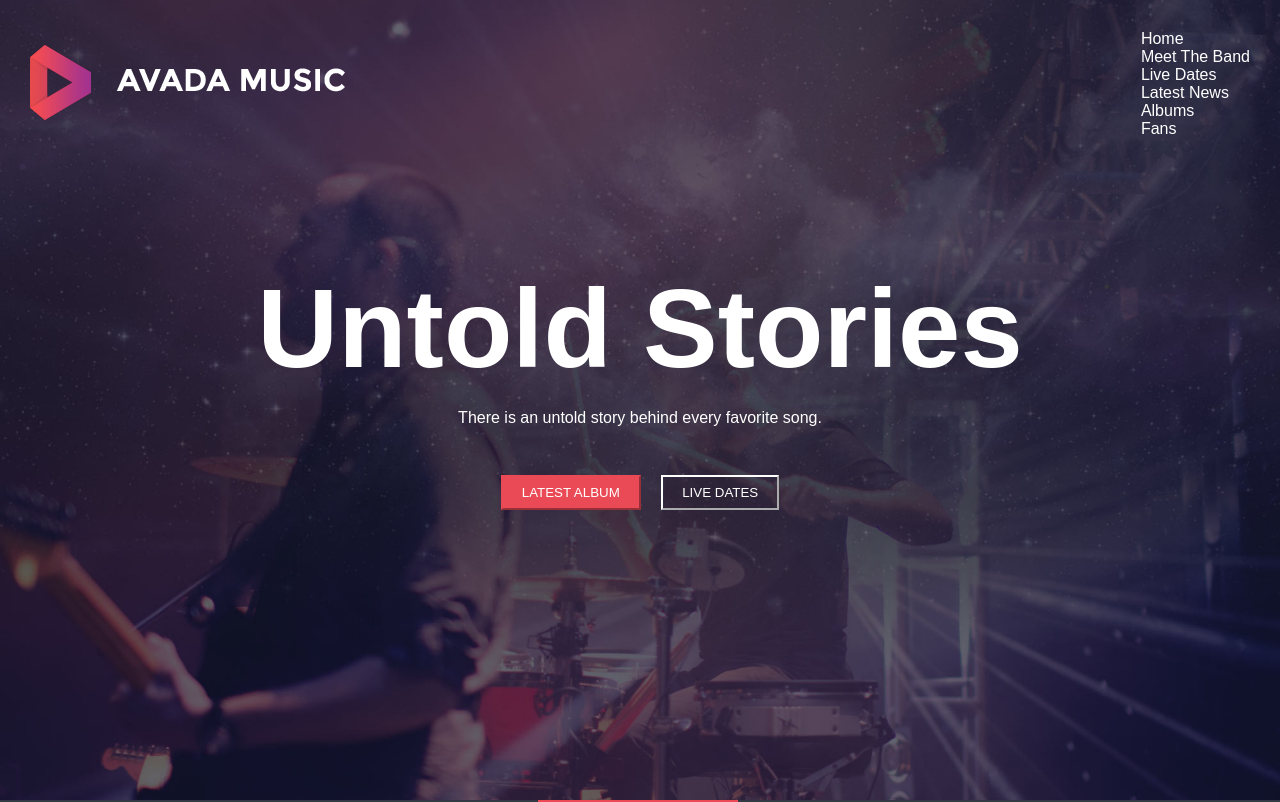
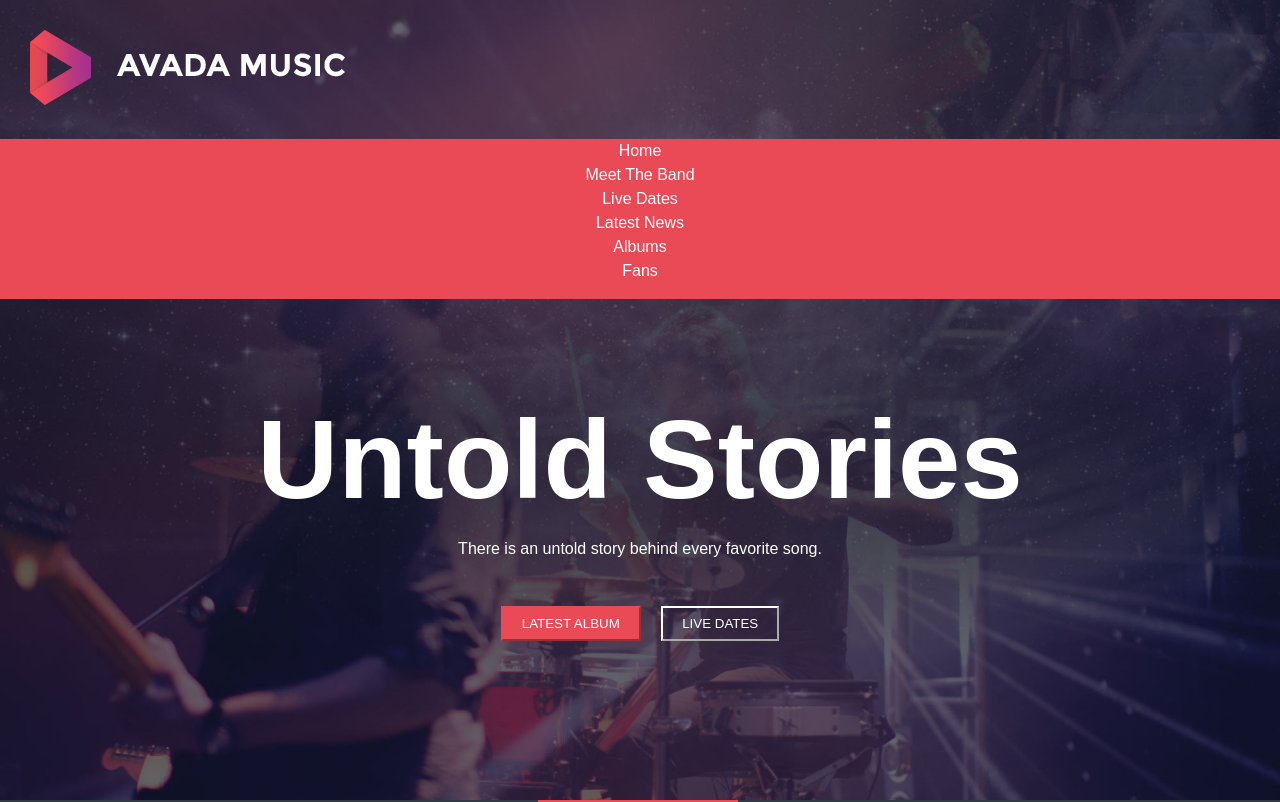
Before and after one commit to SimoneCorona/proj-html-vuejs, a Vue app: page / in a window 1280 px wide. Shown: the top 802 px of the page. Built offline with nearby package versions, Linux system fonts and the light colour scheme.

Commit message:
try function with no resulte, rage quit

```diff
--- a/src/components/MyHeader.vue
+++ b/src/components/MyHeader.vue
@@ -7,9 +7,10 @@
             <div>
                 <i class="fas fa-bars"></i>
             </div>
-            <div>
-                <p v-for="(element, index) in menu" :key="index">{{ element }}</p>
-            </div>
+        </div>
+
+        <div class="menu">
+            <p v-for="(element, index) in menu" :key="index">{{ element }}</p>
         </div>
         <div class="header-content">
             <h1>Untold Stories</h1>
@@ -21,6 +22,7 @@
         </div>
         <div class="red-line"></div>
     </header>
+
 </template>
 
 <script>
@@ -28,12 +30,13 @@ export default {
     name: 'MyHeader',
     props: {
        menu: Array
-    },
+    }
 }
 </script>
 
 <style scoped lang="scss">
 @import "../style/variable.scss";
+
 
     header{
         background-image: url(../assets/img/home_slider.jpg);
@@ -42,7 +45,6 @@ export default {
         background-position: center;
         color: white;
         height: 100vh;
-
         .container-logo {
             display: flex;
             align-items: center;
@@ -52,6 +54,12 @@ export default {
             i {
                 font-size: 1.5rem;
             }
+        }
+        .menu {
+            background-color: $brand-primary-btn-color;
+            text-align: center;
+            line-height: 1.5rem;
+            padding-bottom: 1rem;
         }
         .header-content {
             text-align: center;
--- a/src/components/MyLiveDates.vue
+++ b/src/components/MyLiveDates.vue
@@ -21,8 +21,9 @@ export default {
 
     props: {
        live: Object,
-    }
+    },
 }
+
 </script>
 
 <style scoped lang="scss">
--- a/src/components/MyMain.vue
+++ b/src/components/MyMain.vue
@@ -109,27 +109,32 @@ export default {
                 {
                     date: "17/08/2020",
                     name: "GEM FESTIVAL 2020",
-                    state: "ANAKALIA, GEORGIA"
+                    state: "ANAKALIA, GEORGIA",
+                    showCard: true,
                 },
                 {
                     date: "24/9/2020",
                     name: "GROOVFEST",
-                    state: "DOMINIC REPUBLIC"
+                    state: "DOMINIC REPUBLIC",
+                    showCard: true,
                 },
                 {
                     date: "31/10/2020",
                     name: "OASIS FESTIVAL 2020 MARRAKECH",
-                    state: "MARRAKECH, MOROCCO"
+                    state: "MARRAKECH, MOROCCO",
+                    showCard: true,
                 },
                 {
                     date: "07/11/2020",
                     name: "MOGA FESTIVAL -",
-                    state: "ESSAOURIA, MOROCCO"
+                    state: "ESSAOURIA, MOROCCO",
+                    showCard: true,
                 },
                 {
                     date: "10/12/2020",
                     name: "ENVISION FESTIVAL -",
-                    state: "UVITA, COSTA RICA"
+                    state: "UVITA, COSTA RICA",
+                    showCard: true,
                 },
             ],
         }
```
